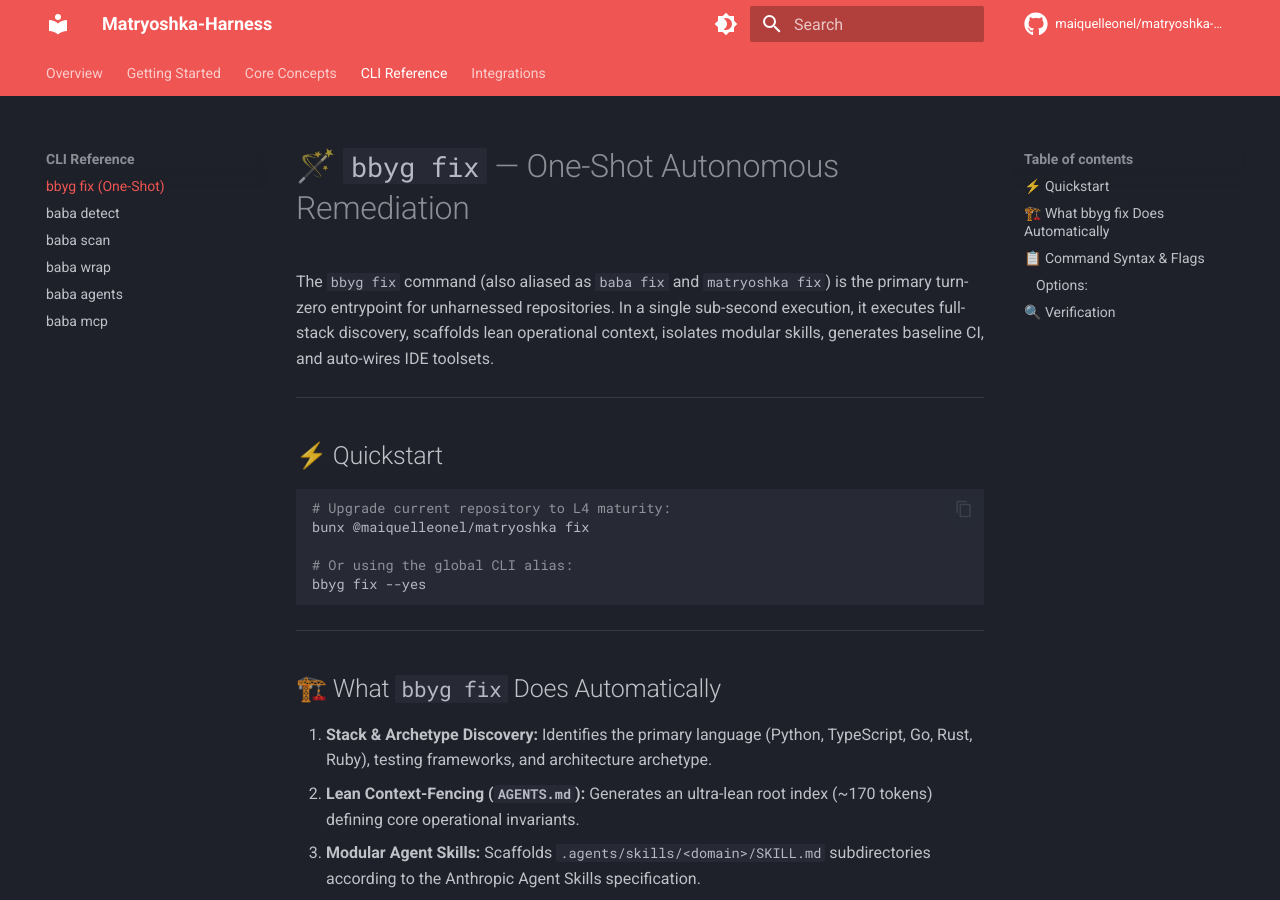
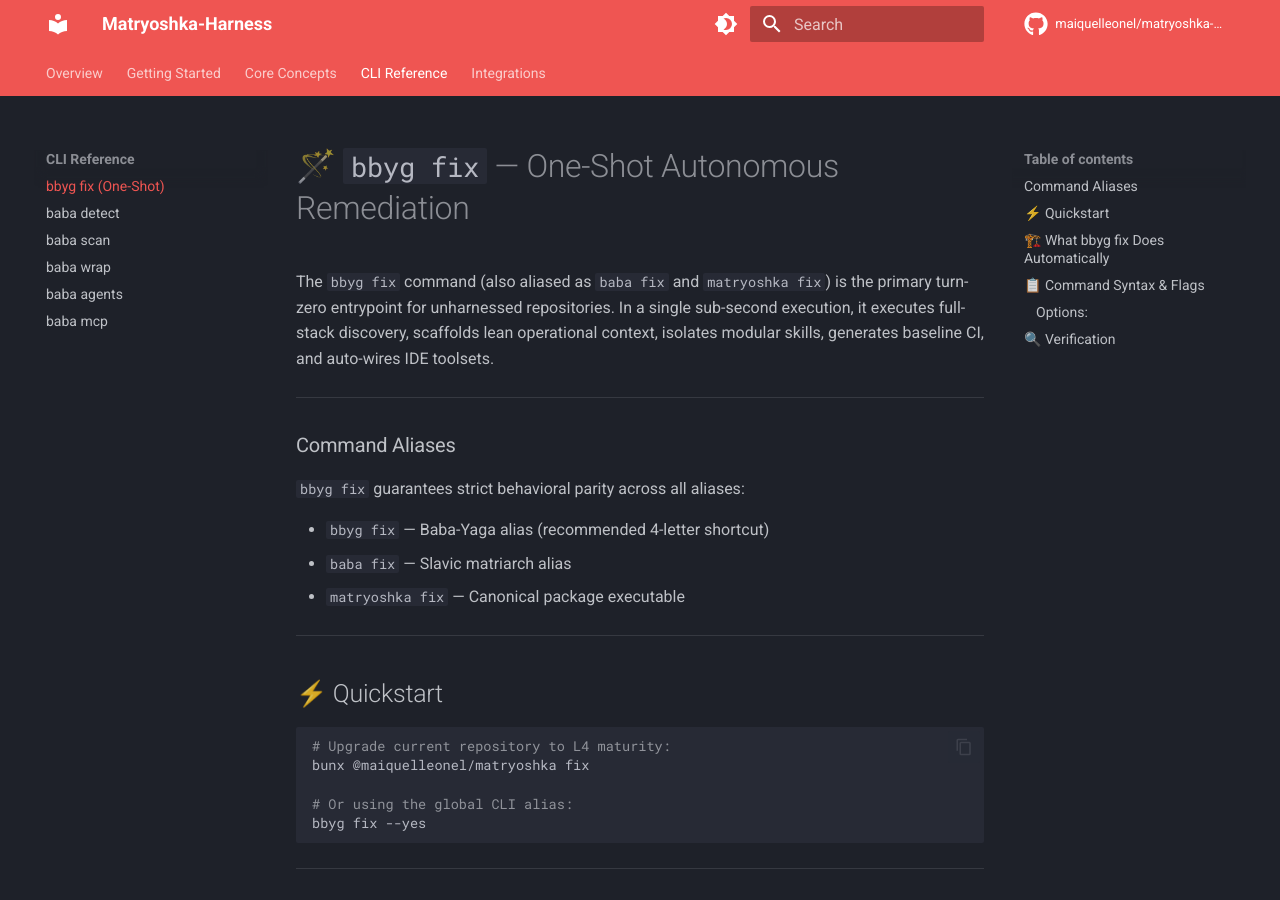
Before and after one commit to maiquelleonel/matryoshka-harness, an MkDocs documentation site: the page built from docs/guide/cli/fix.md, in a window 1280 px wide and 900 px high. Built offline with MkDocs 1.6.1 and Material for MkDocs 9.7.7, drawn with Linux system fonts in a browser that asks for light colours; comment, search, counter and statistics services are not loaded.

Commit message:
docs(cli): standardize Command Aliases lists with proper markdown list spacing across all CLI docs

```diff
--- a/docs/guide/cli/fix.md
+++ b/docs/guide/cli/fix.md
@@ -1,6 +1,15 @@
 # 🪄 `bbyg fix` — One-Shot Autonomous Remediation
 
 The `bbyg fix` command (also aliased as `baba fix` and `matryoshka fix`) is the primary turn-zero entrypoint for unharnessed repositories. In a single sub-second execution, it executes full-stack discovery, scaffolds lean operational context, isolates modular skills, generates baseline CI, and auto-wires IDE toolsets.
+
+---
+
+### Command Aliases
+`bbyg fix` guarantees strict behavioral parity across all aliases:
+
+* `bbyg fix` — Baba-Yaga alias (recommended 4-letter shortcut)
+* `baba fix` — Slavic matriarch alias
+* `matryoshka fix` — Canonical package executable
 
 ---
 
```
Also changed, not shown: docs/guide/cli/agents.md (+1 -0 lines), docs/guide/cli/detect.md (+1 -0 lines), docs/guide/cli/mcp.md (+1 -0 lines), docs/guide/cli/scan.md (+1 -0 lines), docs/guide/cli/wrap.md (+1 -0 lines).
